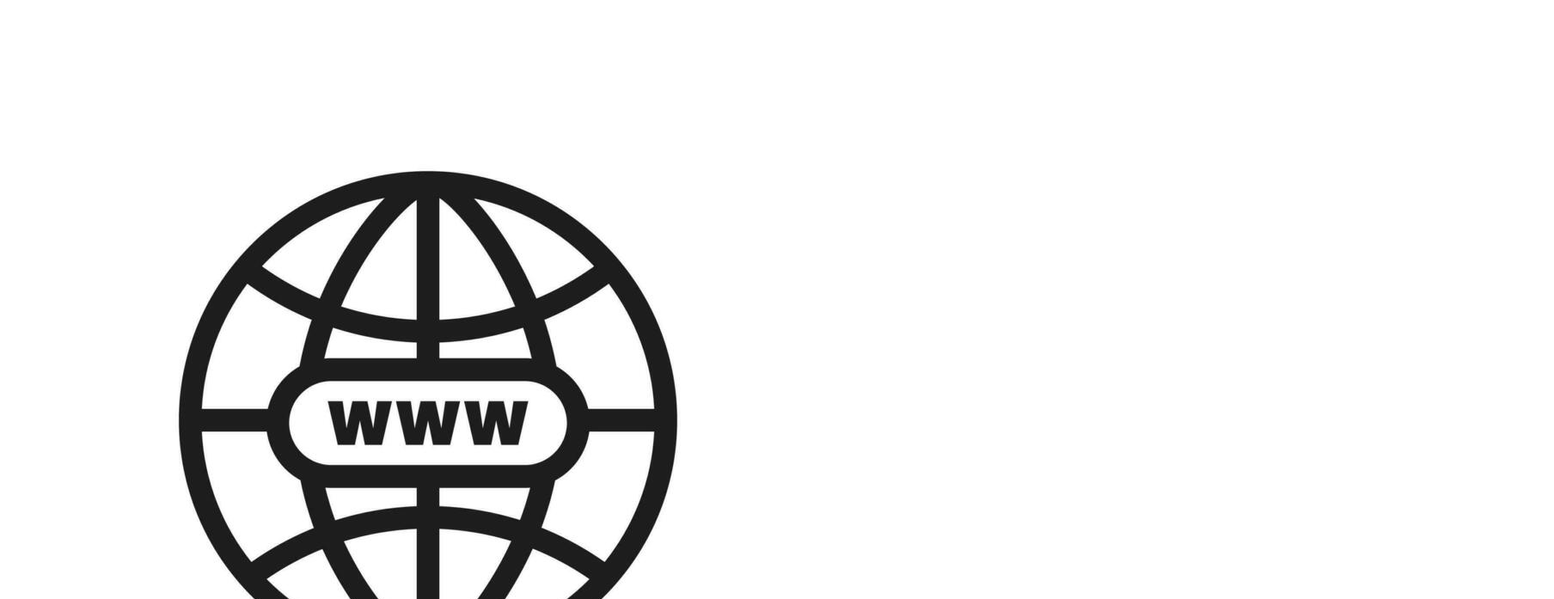
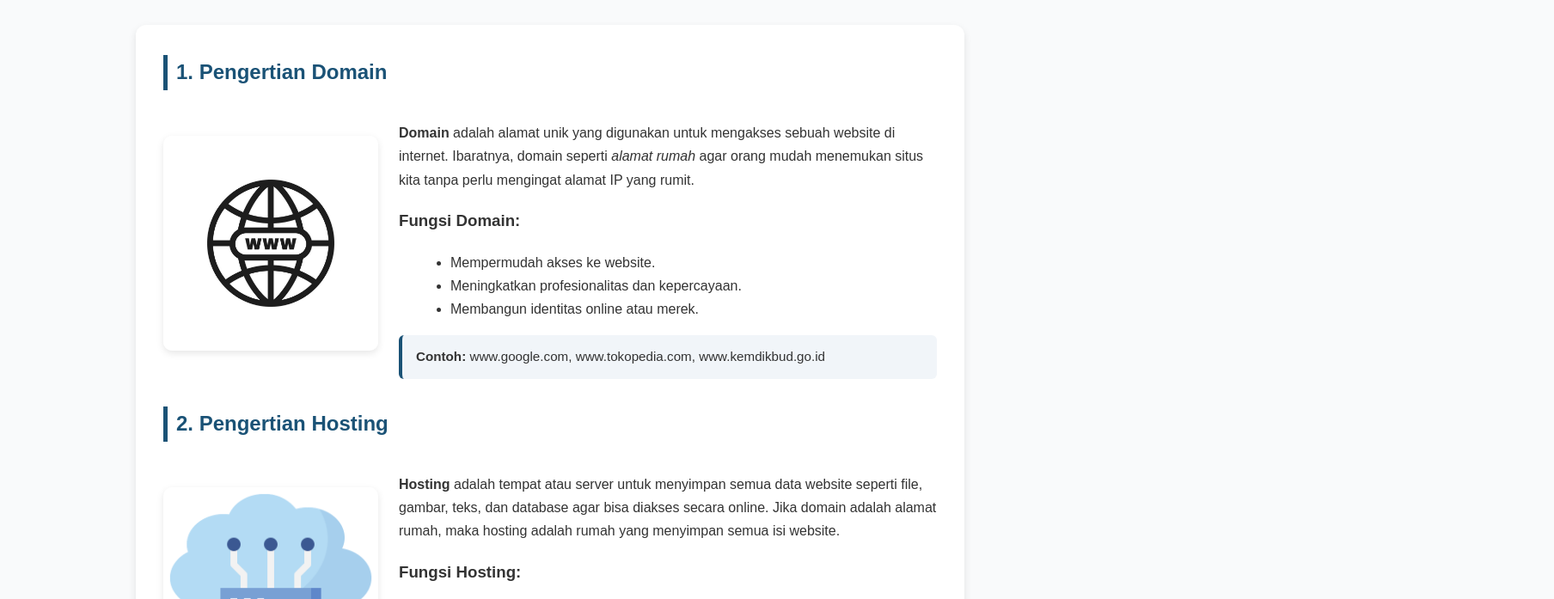
Before and after one commit to ryfe1999/DomHosLayPen, a plain HTML site: page index.html in a window 1280 px wide. Shown: the part 166-863 px from the top of the page at 86% size, 1808 px wide, since content can reach past the window. Drawn offline with Linux system fonts and the light colour scheme; files whose address does not match are found by name.

Commit message:
Update index.html

```diff
--- a/index.html
+++ b/index.html
@@ -5,7 +5,7 @@
     <meta charset="UTF-8" />
     <meta name="viewport" content="width=device-width, initial-scale=1.0" />
     <title>Mengenal Domain, Hosting, dan Layanan Penyedianya</title>
-    <link href="domain css.css" rel="stylesheet">
+    <link href="style.css" rel="stylesheet">
 </head>
 
 <body>
```
